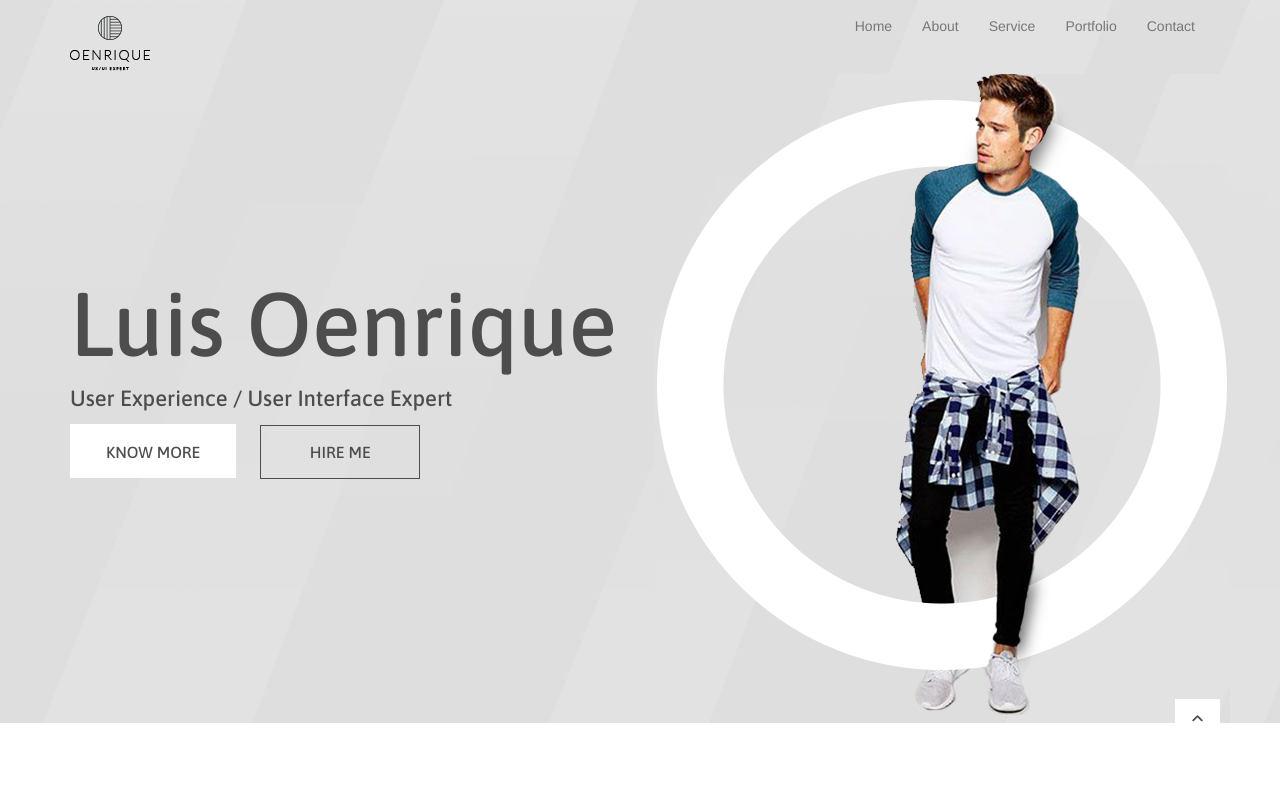
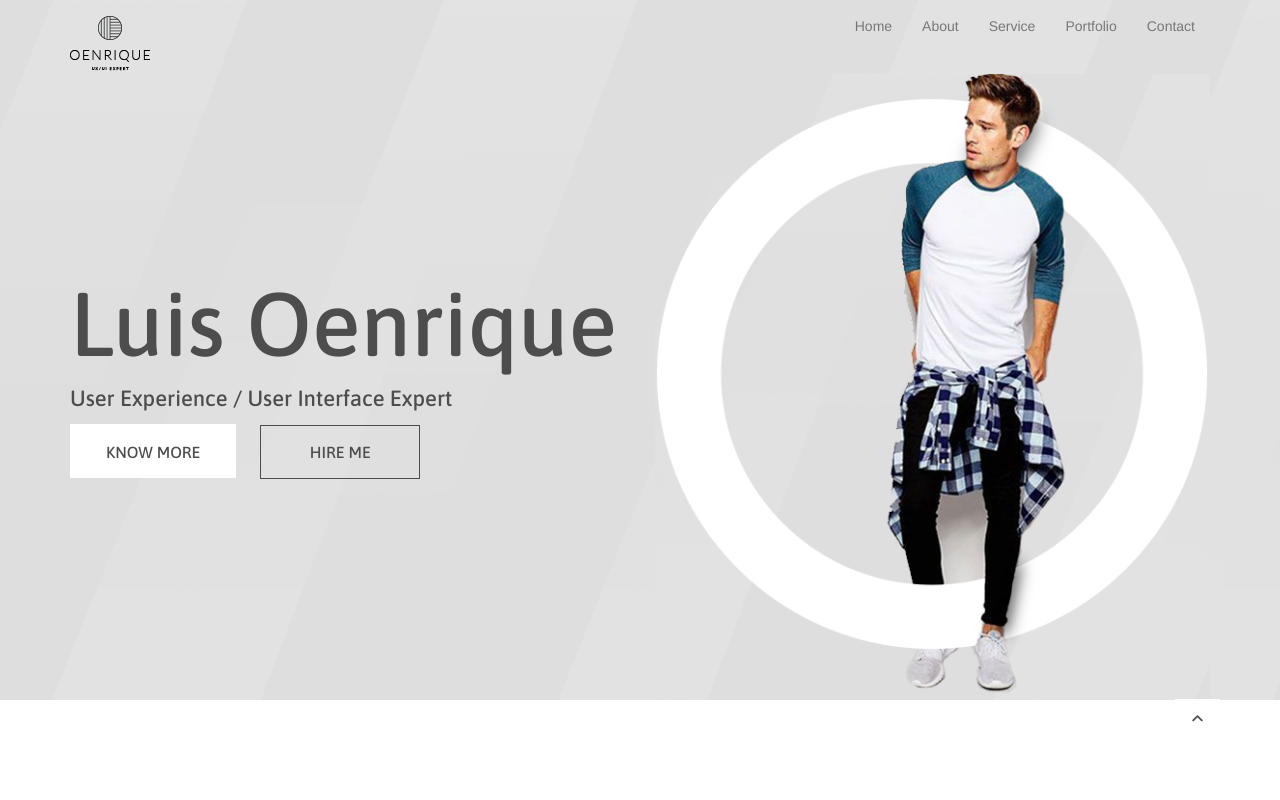
Before and after one commit to artyomsaa/luis, a plain HTML site: page index.html in a window 1280 px wide. Shown: the top 800 px of the page. Drawn offline with nearby package versions, Linux system fonts and the light colour scheme.

Commit message:
foto 100%

```diff
--- a/css/style.css
+++ b/css/style.css
@@ -48,6 +48,9 @@ header{
     padding:20px 36px 18px 36px;
     font-family: 'Asap', sans-serif;
     font-weight: 500;
+}
+.container .row .col-md-6 img{
+    width: 100%;
 }
 .container .row .col-md-6 .hire_me{
     display: inline-block;
```
